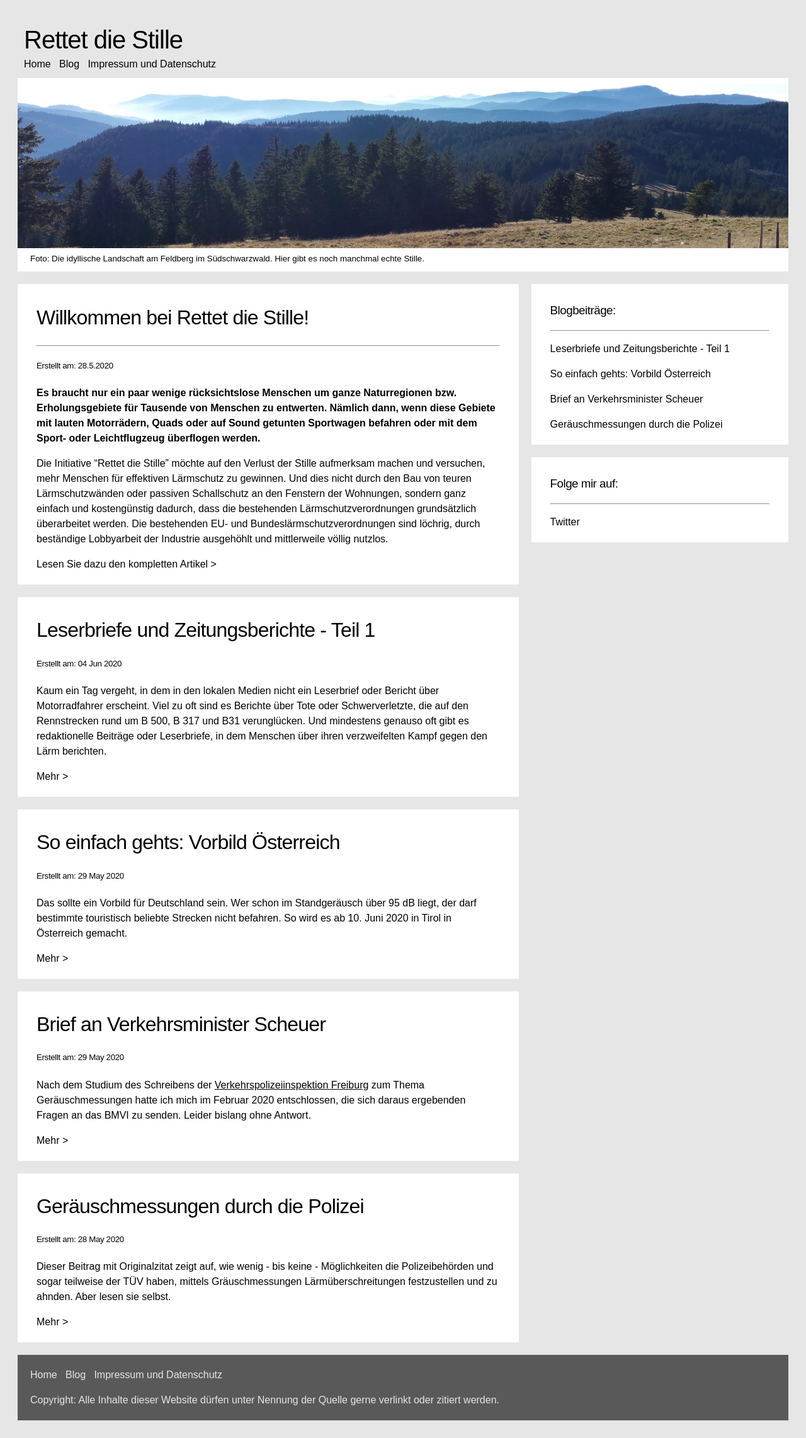
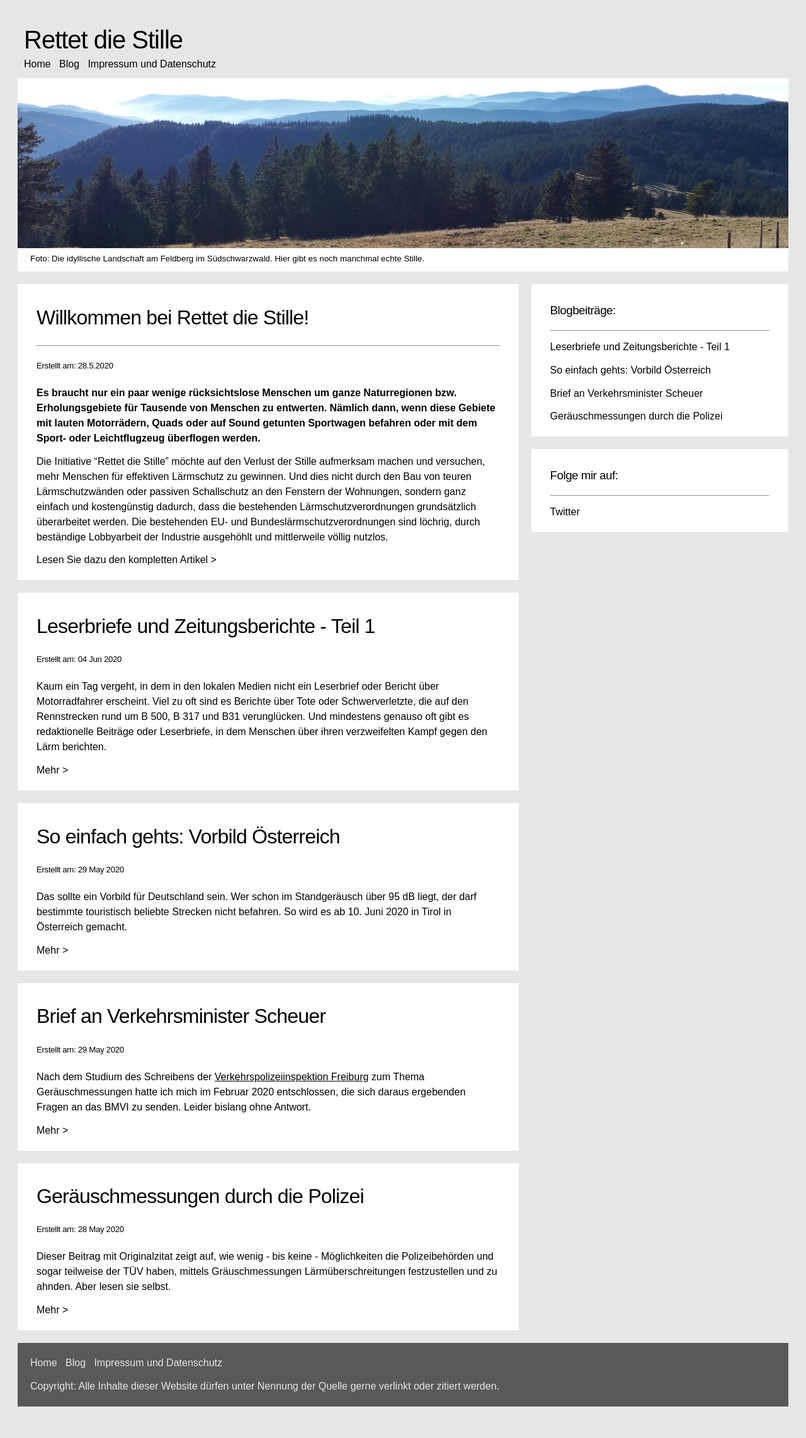
Before and after one commit to rettet-die-stille/rettet-die-stille.github.io, a Jekyll site: the page built from index.md, in a window 1280 px wide. Shown: the whole page at 63% size. Built offline with Jekyll 4.4.1, drawn with Linux system fonts in a browser that asks for light colours; after the commit the page ends 2261 px from its top, so only the background shows below that.

Commit message:
Update layout.scss

```diff
--- a/_sass/layout.scss
+++ b/_sass/layout.scss
@@ -44,7 +44,7 @@ body {
 }
 
 p {
-    margin-top: 1.0em;
+    margin-top: 0.8em;
 }
 
 a {
```
